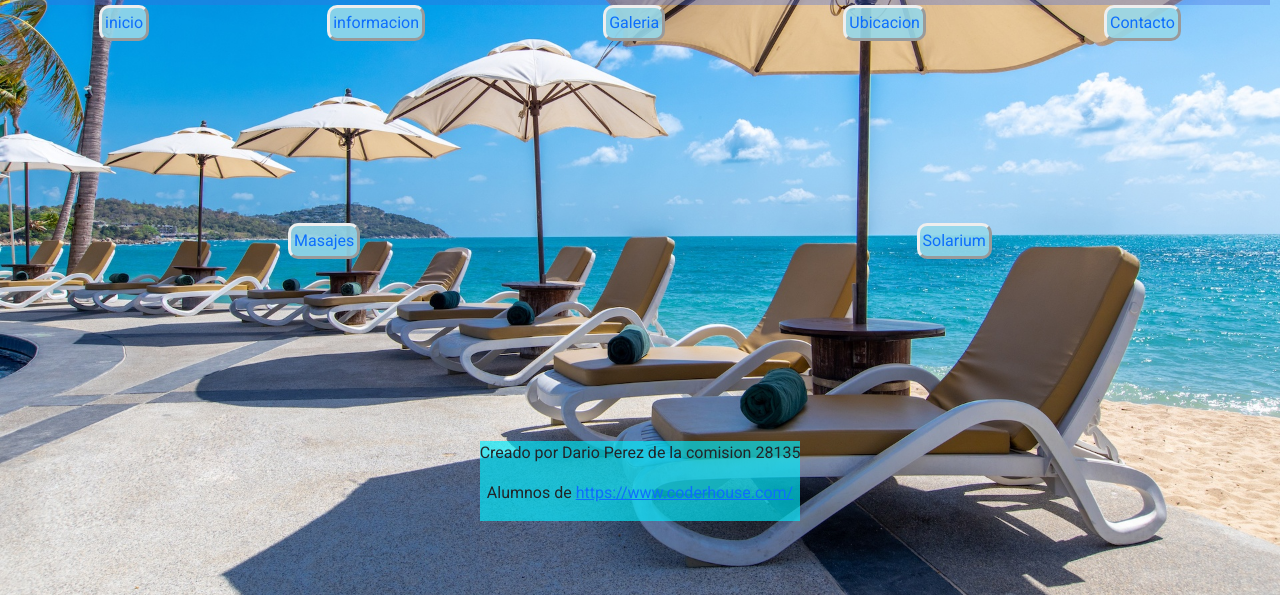
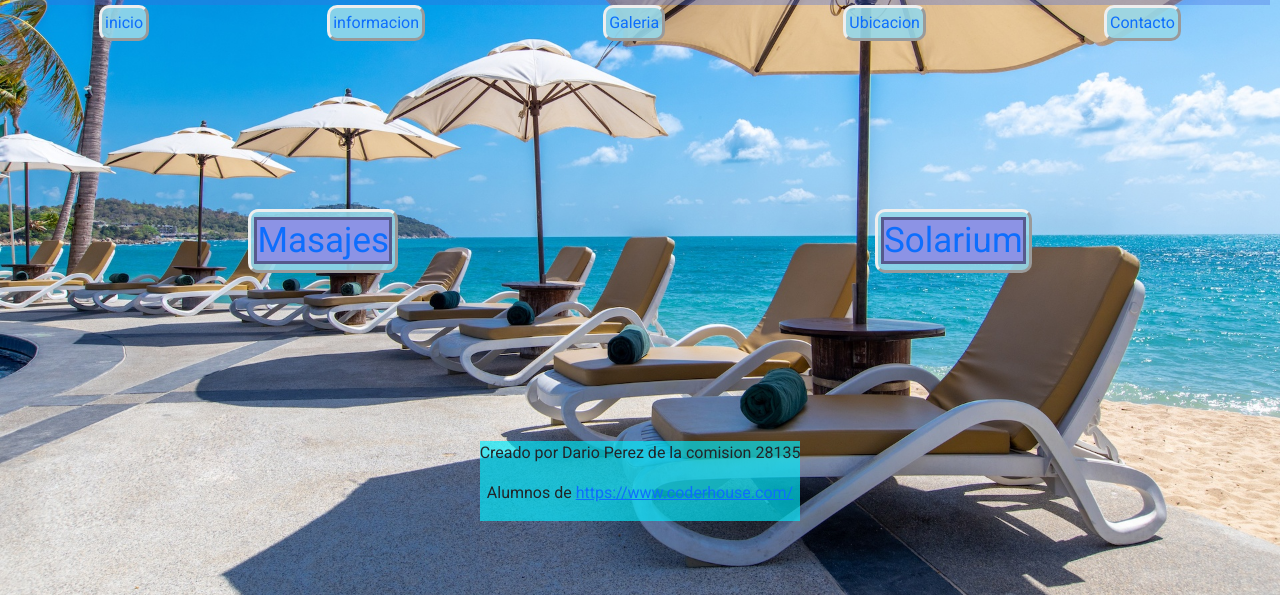
Before and after one commit to edperez88/New-repo-scss, a website: page index.html in a window 1280 px wide. Shown: the part 205-800 px from the top of the page. Drawn offline with nearby package versions, Linux system fonts and the light colour scheme.

Commit message:
estilos index

```diff
--- a/style.scss
+++ b/style.scss
@@ -64,21 +64,15 @@ body
     justify-content: space-around;
     align-items: center;
 
-    h3
+    a
     {
     height: 300px;
     width: 300px;
-    border: 3px solid black;
+    border: 3px solid rgba(0, 0, 0, 0.388);
     overflow: hidden;
-    justify-items: center;
     text-align: center;
     background-color: rgb(140, 147, 229);
-
-    p
-    {
-
-        color: rgba(255, 0, 221, 0.816);
-    }
+    font-size: 35px;
     }
 }
 .container-footer
```
Also changed, not shown: style.css, 1 other file.
